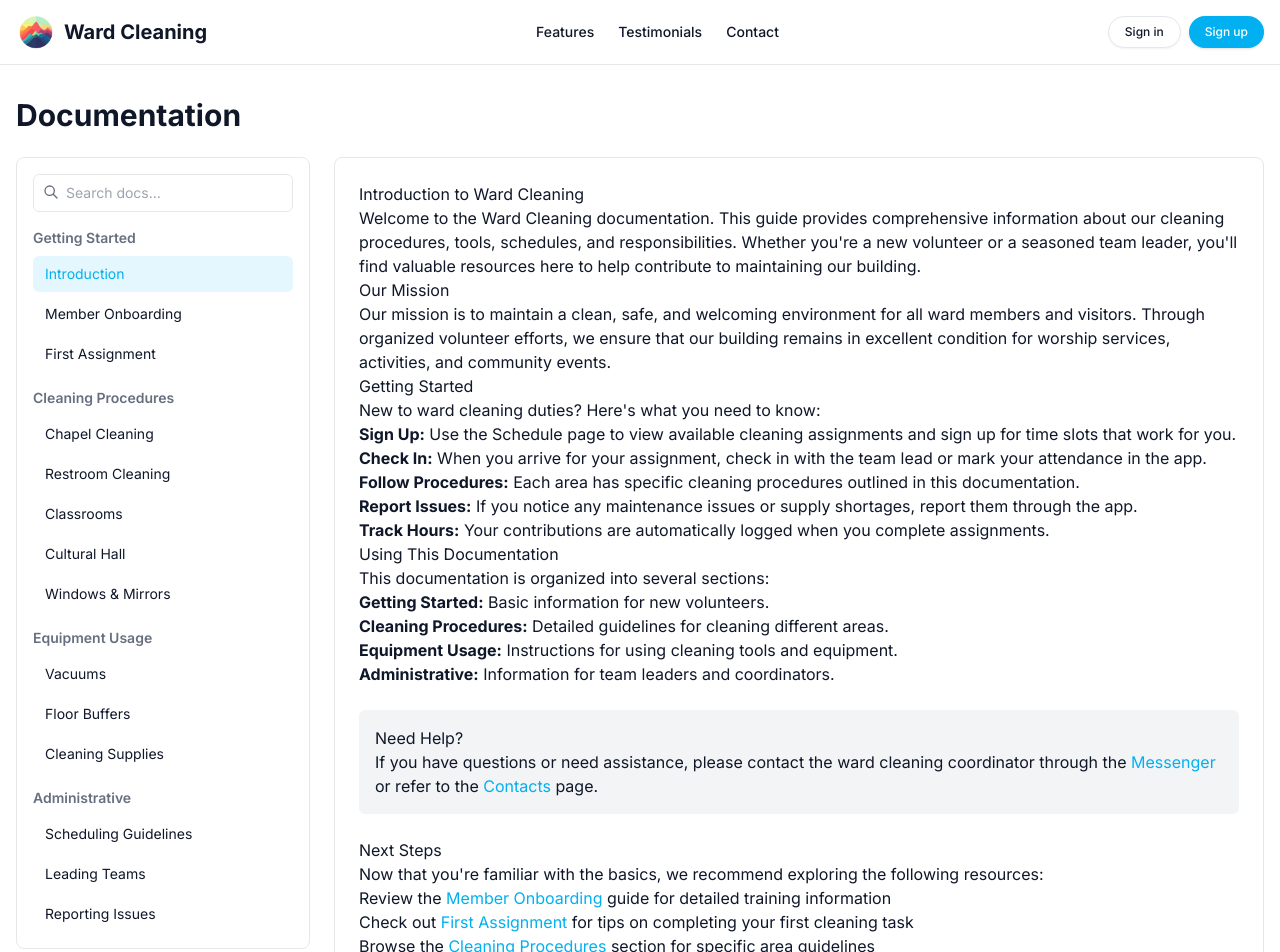
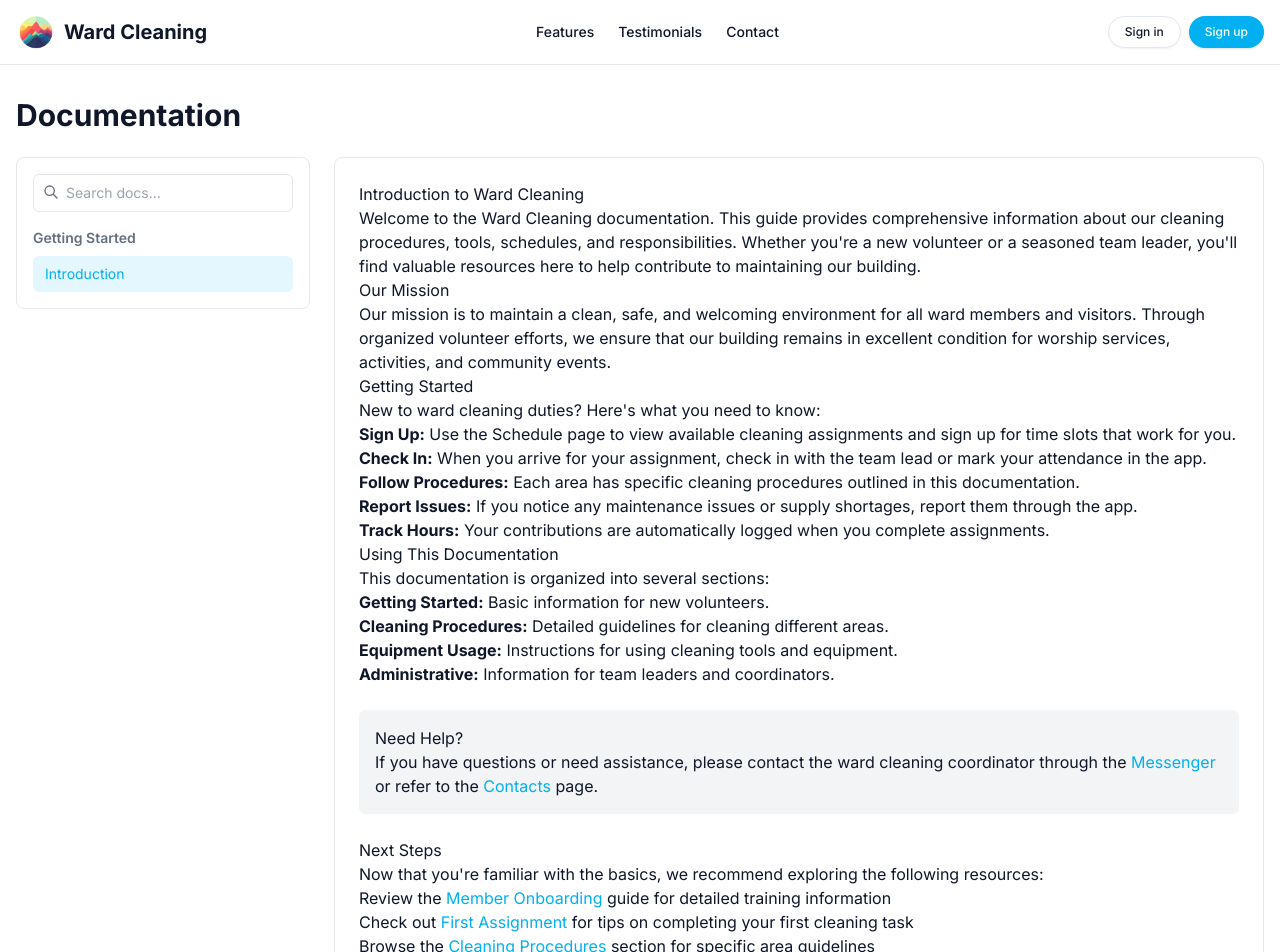
Before and after one commit to dulbrich/ward-cleaning-2025-3, a Next.js app: page /app/docs in a window 1280 px wide. Shown: the top 952 px of the page. Built offline with nearby package versions, Linux system fonts and the light colour scheme; no server answers.

Commit message:
chore(docs): simplify navigation

```diff
--- a/app/app/docs/page.tsx
+++ b/app/app/docs/page.tsx
@@ -36,74 +36,9 @@ export default function DocsPage() {
                 <div>
                   <h3 className="text-sm font-semibold text-muted-foreground mb-2">Getting Started</h3>
                   <div className="space-y-1">
-                    {[
-                      { name: 'Introduction', active: true },
-                      { name: 'Member Onboarding' },
-                      { name: 'First Assignment' }
-                    ].map((item, i) => (
-                      <button
-                        key={i}
-                        className={`w-full text-left px-3 py-2 rounded-md text-sm ${item.active ? 'bg-primary/10 text-primary' : 'hover:bg-muted'}`}
-                      >
-                        {item.name}
-                      </button>
-                    ))}
-                  </div>
-                </div>
-
-                <div>
-                  <h3 className="text-sm font-semibold text-muted-foreground mb-2">Cleaning Procedures</h3>
-                  <div className="space-y-1">
-                    {[
-                      { name: 'Chapel Cleaning' },
-                      { name: 'Restroom Cleaning' },
-                      { name: 'Classrooms' },
-                      { name: 'Cultural Hall' },
-                      { name: 'Windows & Mirrors' }
-                    ].map((item, i) => (
-                      <button
-                        key={i}
-                        className={`w-full text-left px-3 py-2 rounded-md text-sm hover:bg-muted`}
-                      >
-                        {item.name}
-                      </button>
-                    ))}
-                  </div>
-                </div>
-
-                <div>
-                  <h3 className="text-sm font-semibold text-muted-foreground mb-2">Equipment Usage</h3>
-                  <div className="space-y-1">
-                    {[
-                      { name: 'Vacuums' },
-                      { name: 'Floor Buffers' },
-                      { name: 'Cleaning Supplies' }
-                    ].map((item, i) => (
-                      <button
-                        key={i}
-                        className={`w-full text-left px-3 py-2 rounded-md text-sm hover:bg-muted`}
-                      >
-                        {item.name}
-                      </button>
-                    ))}
-                  </div>
-                </div>
-
-                <div>
-                  <h3 className="text-sm font-semibold text-muted-foreground mb-2">Administrative</h3>
-                  <div className="space-y-1">
-                    {[
-                      { name: 'Scheduling Guidelines' },
-                      { name: 'Leading Teams' },
-                      { name: 'Reporting Issues' }
-                    ].map((item, i) => (
-                      <button
-                        key={i}
-                        className={`w-full text-left px-3 py-2 rounded-md text-sm hover:bg-muted`}
-                      >
-                        {item.name}
-                      </button>
-                    ))}
+                    <button className="w-full text-left px-3 py-2 rounded-md text-sm bg-primary/10 text-primary">
+                      Introduction
+                    </button>
                   </div>
                 </div>
               </div>
```
